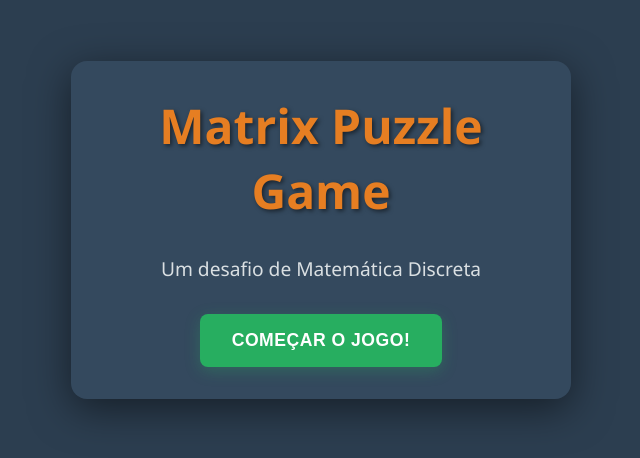
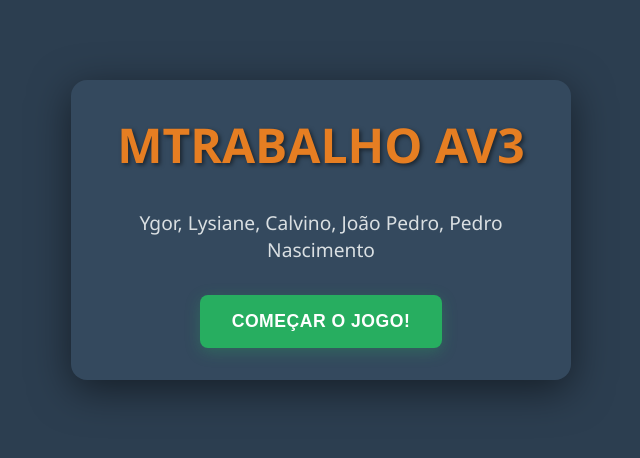
Before and after one commit to ygorpradoch/projetomatematica2, a plain HTML site: page index.html in a window 1280 px wide. Shown: the part 170-628 px from the top of the page, without its empty margins (319-959 px from the left). Drawn offline with Linux system fonts and the light colour scheme.

Commit message:
Update index.html

```diff
--- a/index.html
+++ b/index.html
@@ -9,8 +9,8 @@
 <body>
     <!-- Tela de Início -->
     <div id="start-screen">
-        <h1>Matrix Puzzle Game</h1>
-        <p>Um desafio de Matemática Discreta</p>
+        <h1>MTRABALHO AV3</h1>
+        <p>Ygor, Lysiane, Calvino, João Pedro, Pedro Nascimento</p>
         <button id="start-game-btn">Começar o Jogo!</button>
     </div>
 
```
